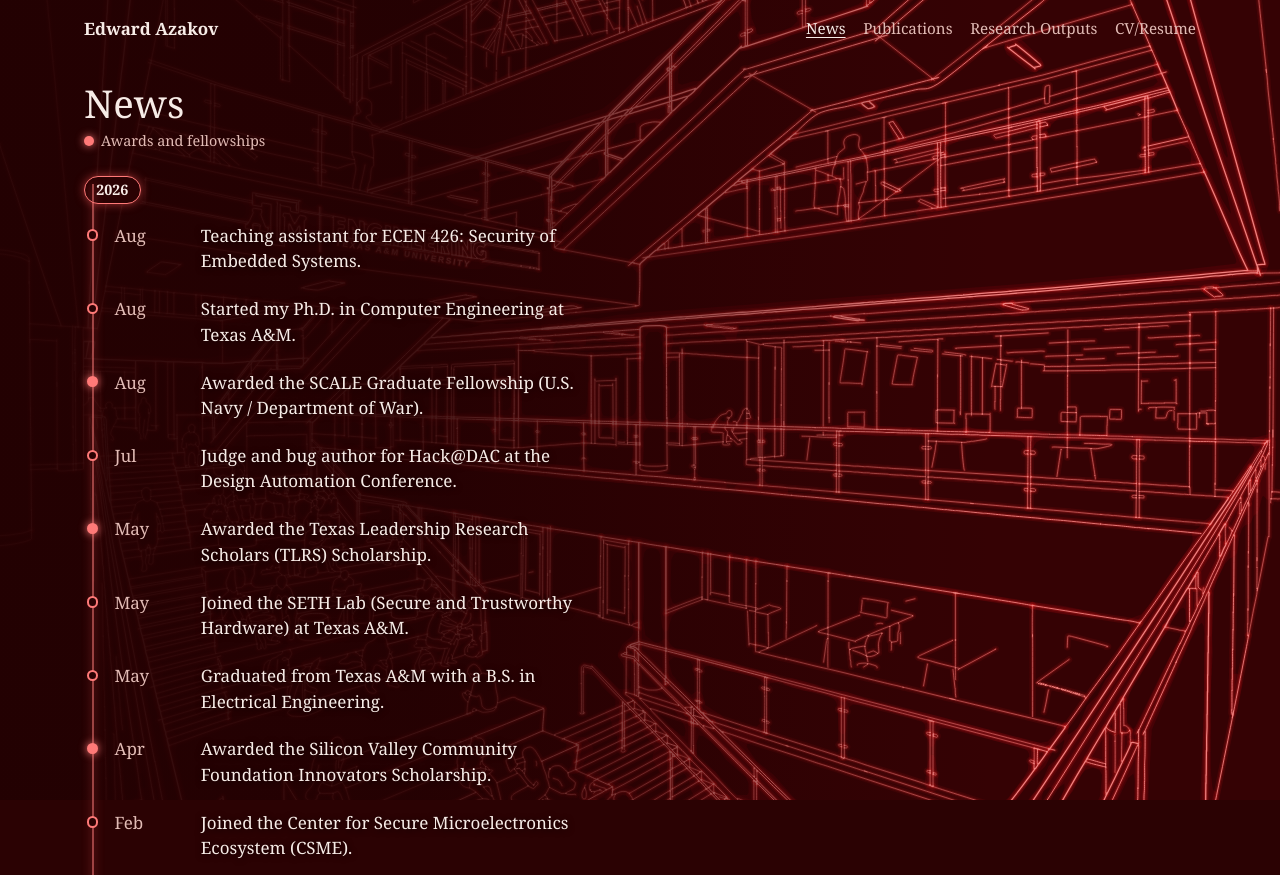
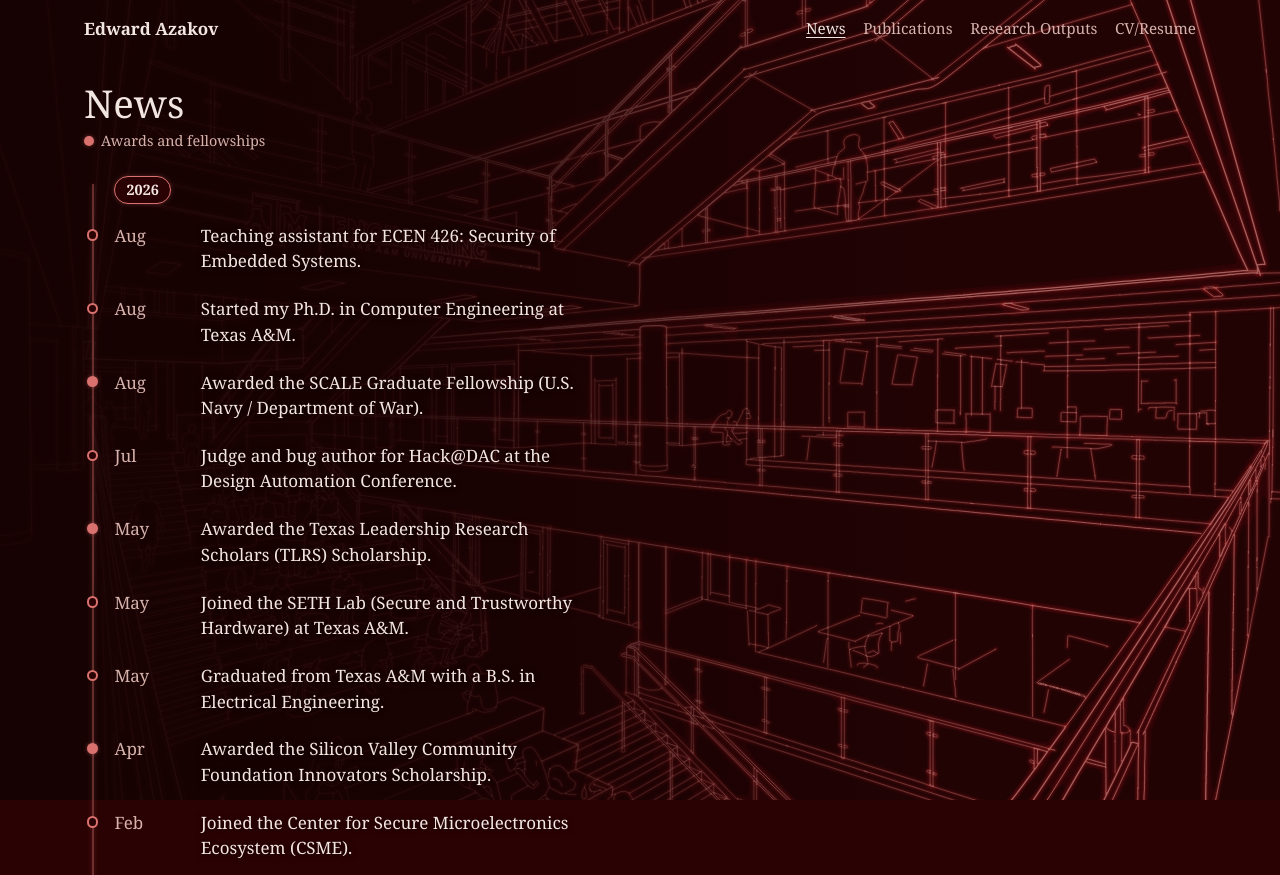
Before and after one commit to EdwyUU/EdwyUU.github.io, a plain HTML site: page news.html in a window 1280 px wide. Shown: the top 875 px of the page. Drawn offline with Linux system fonts and the light colour scheme.

Commit message:
Add files via upload

```diff
--- a/news.html
+++ b/news.html
@@ -10,7 +10,7 @@
 <style>
 /* News timeline: newest at the top. A fixed line drawing sits behind the page and
    cross-fades as each era of the timeline reaches the middle of the screen. */
-:root { --base: #2b0203; --ink: #f7ece7; --soft: #e2bcb6; --neon: #ff7a78; --line: rgba(255,122,120,.55); }
+:root { --base: #2b0203; --ink: #f2e6e1; --soft: #d6b3ad; --neon: #d9726f; --line: rgba(217,114,111,.4); }
 * { box-sizing: border-box; }
 html { -webkit-text-size-adjust: 100%; }
 body { margin: 0; background: var(--base); color: var(--ink);
@@ -22,6 +22,8 @@ a:focus-visible { outline: 2px solid var(--neon); outline-offset: 3px; }
 .bg { z-index: 0; }
 .bg div { background-size: cover; background-repeat: no-repeat; opacity: 0; transition: opacity .8s ease; will-change: opacity; }
 .bg div.on { opacity: 1; }
+/* dim the neon drawings so they sit back behind the text */
+.bg div { filter: brightness(.72) saturate(.85); }
 .bg .zachry { background-image: url(news-zachry.svg); background-position: 60% 45%; }
 .bg .japan { background-image: url(news-japan.svg); background-position: 50% 56%; }
 /* each drawing carries its own shade over the left side, where the text sits, tinted to match it */
@@ -43,30 +45,30 @@ main { max-width: 72rem; margin: 0 auto; padding: 0 1.25rem; }
 h1 { font-size: 2.4rem; font-weight: 400; line-height: 1.1; margin: 1.5rem 0 .4rem; }
 .intro { color: var(--soft); margin: 0 0 .5rem; }
 .key { font-size: .9rem; color: var(--soft); display: flex; align-items: center; gap: .45rem; margin: 0; }
-.key i { width: .62rem; height: .62rem; border-radius: 50%; background: var(--neon); box-shadow: 0 0 8px var(--neon); display: inline-block; }
+.key i { width: .62rem; height: .62rem; border-radius: 50%; background: var(--neon); box-shadow: 0 0 4px rgba(217,114,111,.45); display: inline-block; }
 
 /* the rail */
 .tl { position: relative; padding-left: 1.9rem; }
-.tl::before { content: ""; position: absolute; left: .5rem; top: 2rem; bottom: 3rem; width: 2px; background: var(--line); box-shadow: 0 0 10px rgba(255,90,90,.6); }
+.tl::before { content: ""; position: absolute; left: .5rem; top: 2rem; bottom: 3rem; width: 2px; background: var(--line); box-shadow: 0 0 5px rgba(217,114,111,.3); }
 .era { min-height: 88vh; display: flex; flex-direction: column; justify-content: center; padding: 2rem 0; }
 .era:first-child { min-height: 78vh; justify-content: flex-start; padding-top: 1.5rem; }
 .era.tall { min-height: 115vh; }
 .era ol { list-style: none; margin: 0; padding: 0; }
-.year { margin: 1.6rem 0 .5rem -1.9rem; }
+.year { margin: 1.6rem 0 .5rem; }
 .year:first-child { margin-top: 0; }
 .year span { display: inline-block; font-weight: 700; font-size: .9rem; line-height: 1; padding: .34rem .7rem; border-radius: 999px;
-  color: var(--ink); background: var(--base); border: 1.5px solid var(--neon); box-shadow: 0 0 10px rgba(255,90,90,.55); font-variant-numeric: tabular-nums; }
+  color: var(--ink); background: var(--base); border: 1.5px solid var(--neon); box-shadow: 0 0 5px rgba(217,114,111,.3); font-variant-numeric: tabular-nums; }
 .ev { position: relative; display: grid; grid-template-columns: 4.7rem 1fr; gap: .7rem; padding: .7rem 0; }
 .ev::before { content: ""; position: absolute; left: -1.74rem; top: 1.12rem; width: .7rem; height: .7rem; border-radius: 50%;
   background: var(--base); border: 2px solid var(--neon); box-sizing: border-box; }
-.ev.award::before { background: var(--neon); box-shadow: 0 0 9px var(--neon); }
+.ev.award::before { background: var(--neon); box-shadow: 0 0 4px rgba(217,114,111,.45); }
 .when { color: var(--soft); font-variant-numeric: tabular-nums; }
 .what { text-shadow: 0 1px 6px rgba(20,0,0,.9); }
 .ev.big .what { font-size: 1.3rem; line-height: 1.35; }
 /* the Japan stretch of the timeline picks up the purple of its drawing */
-.era[data-bg="japan"] { position: relative; --neon: #b48cf0; }
+.era[data-bg="japan"] { position: relative; --neon: #a283d6; }
 .era[data-bg="japan"]::before { content: ""; position: absolute; left: -1.4rem; top: 0; bottom: 0; width: 2px;
-  background: linear-gradient(#ff7a78, #b48cf0 18%, #b48cf0 82%, #ff7a78); box-shadow: 0 0 10px rgba(150,90,255,.7); }
+  background: linear-gradient(rgba(217,114,111,.4), #a283d6 18%, #a283d6 82%, rgba(217,114,111,.4)); box-shadow: 0 0 5px rgba(150,110,220,.35); }
 .era[data-bg="japan"] .ev::before { background: #25083a; }
 .era[data-bg="japan"] .when { color: #d9c8f5; }
 .ev.big .when { padding-top: .25rem; }
```
Also changed, not shown: index.html (+1 -1 lines), 1 other file.
